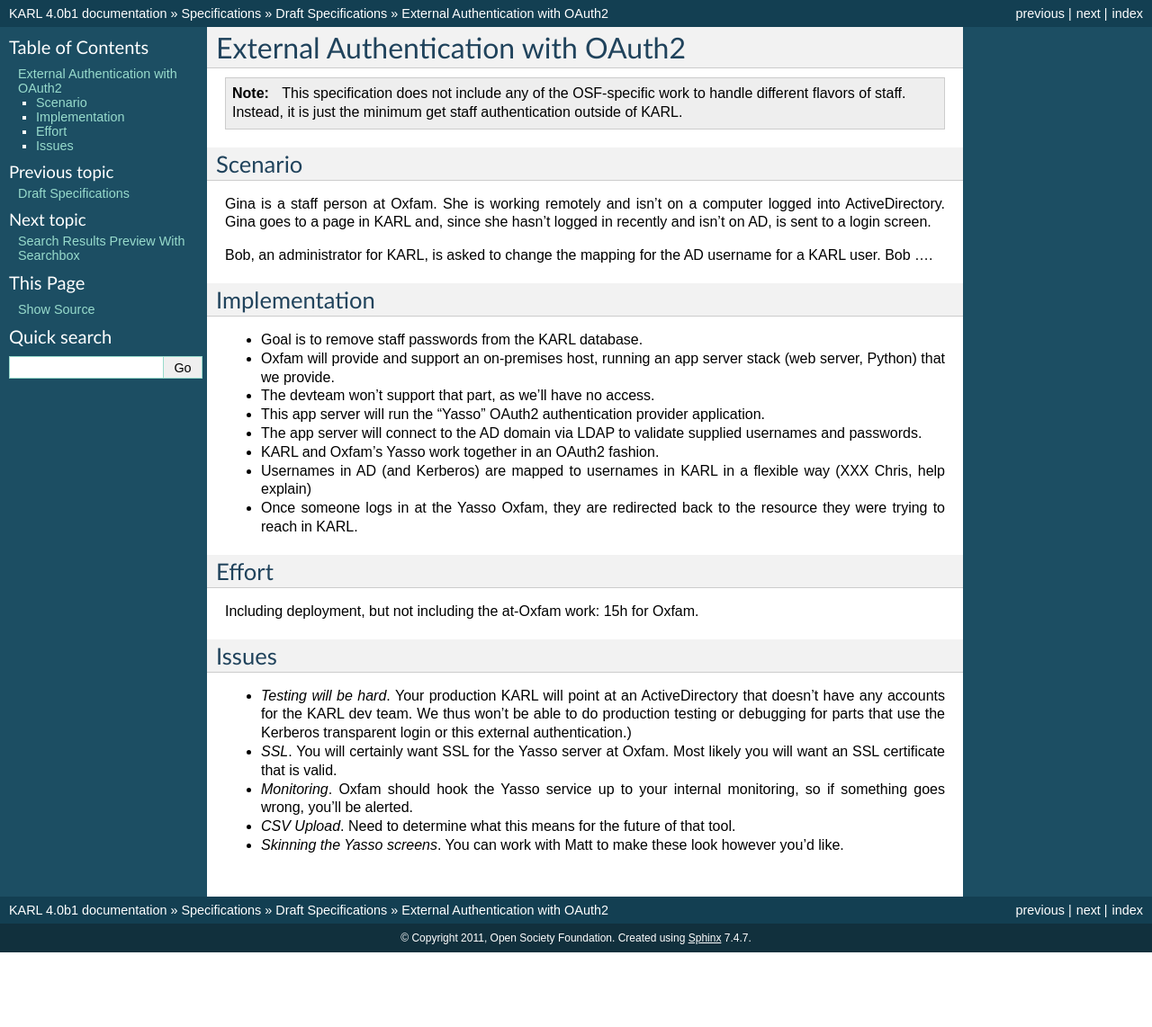
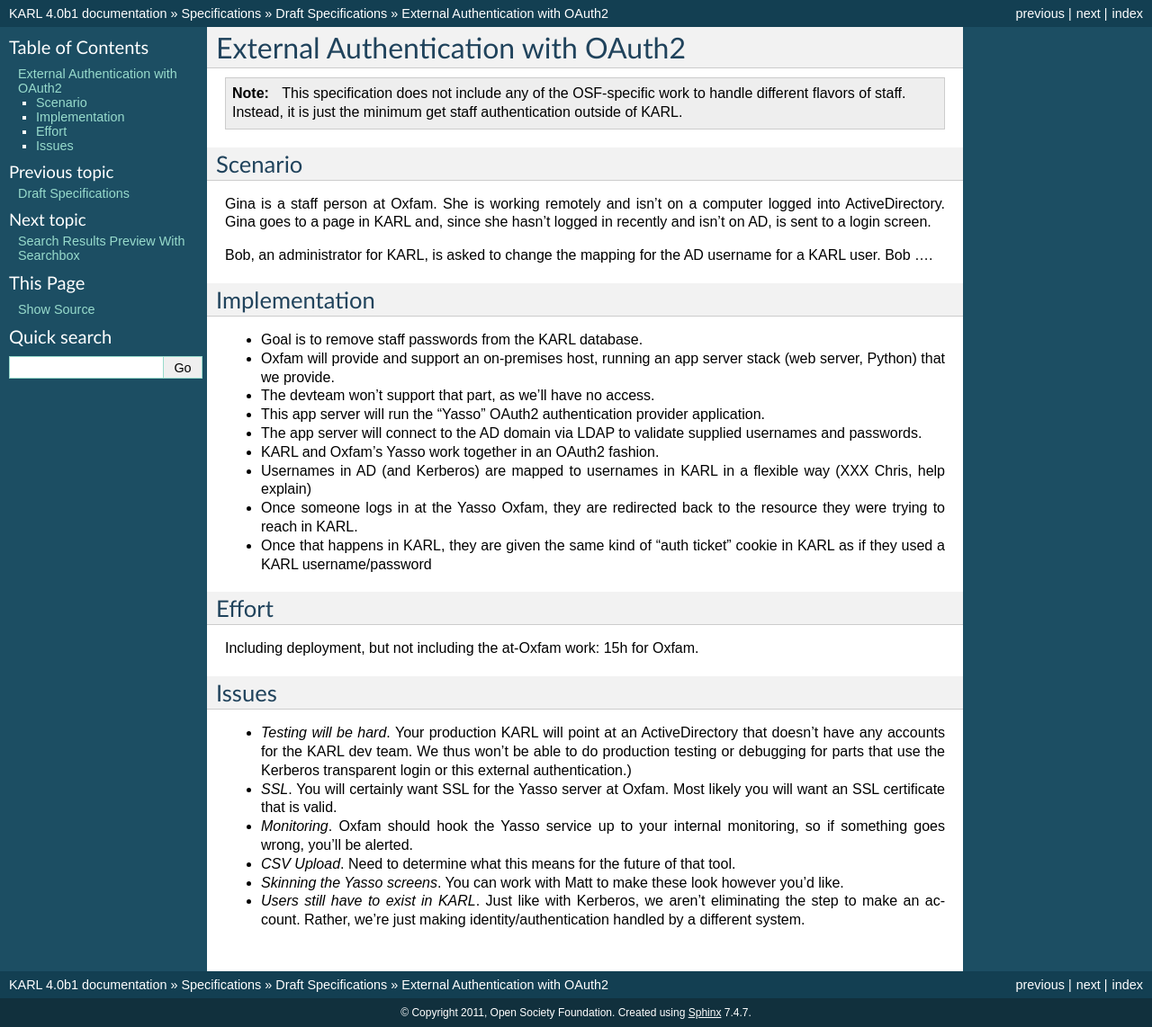
Before and after one commit to karlproject/karldocs, a Sphinx documentation site: the page built from docs/specs/drafts/external-authentication.rst, in a window 1280 px wide. Shown: the whole page at 90% size. Built offline with Sphinx 7.4.7, drawn with Linux system fonts in a browser that asks for light colours; before the commit the page ends 1059 px from its top, so only the background shows below that.

Commit message:
A weak start on the external auth

```diff
--- a/docs/specs/drafts/external-authentication.rst
+++ b/docs/specs/drafts/external-authentication.rst
@@ -43,6 +43,9 @@
 - Once someone logs in at the Yasso Oxfam, they are redirected back to
   the resource they were trying to reach in KARL.
 
+- Once that happens in KARL, they are given the same kind of "auth
+  ticket" cookie in KARL as if they used a KARL username/password
+
 Effort
 ======
 
@@ -69,3 +72,8 @@
 
 - *Skinning the Yasso screens*. You can work with Matt to make these
   look however you'd like.
+
+- *Users still have to exist in KARL*. Just like with Kerberos,
+  we aren't eliminating the step to make an account. Rather,
+  we're just making identity/authentication handled by a different
+  system.
```
